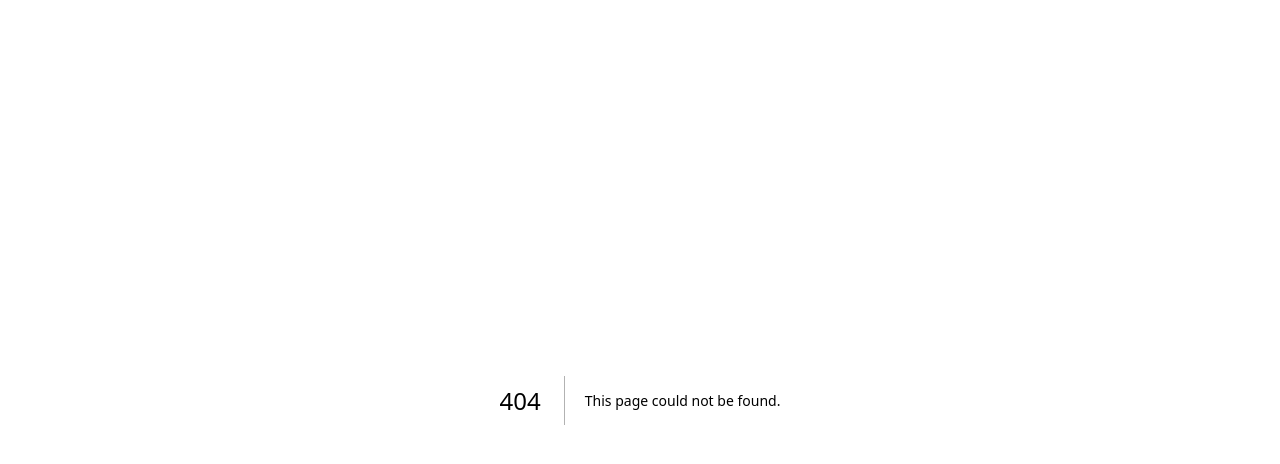
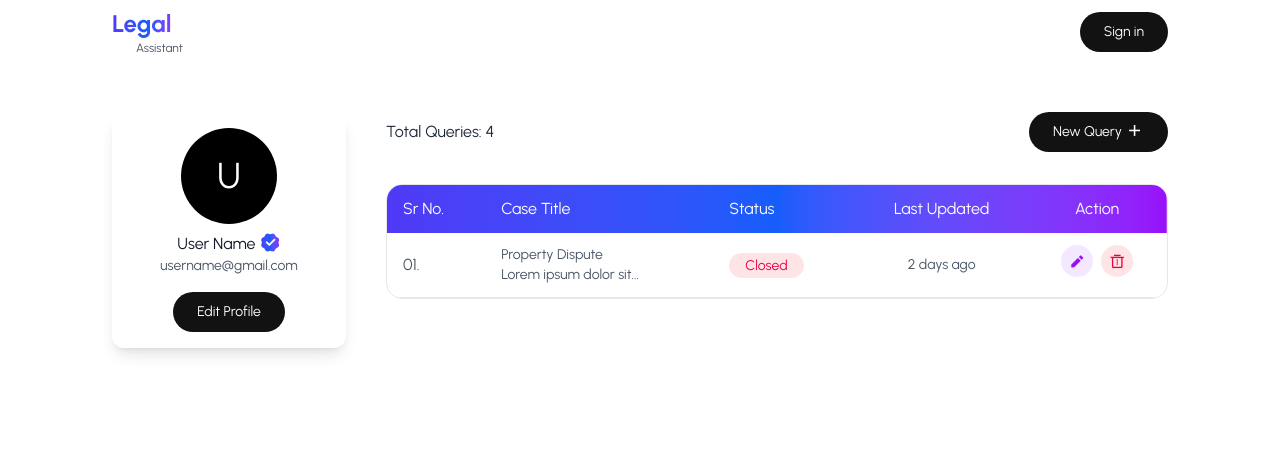
Before and after one commit to thedeepakmaurya/legassist, a Next.js app: page /dashboard in a window 1280 px wide. Before the commit this address had no page. Shown: the top 464 px of the page. Built offline with nearby package versions, Linux system fonts and the light colour scheme.

Commit message:
refactor(profile): add query table

```diff
--- a/src/app/profile/page.jsx
+++ b/src/app/dashboard/page.jsx
@@ -1,10 +1,10 @@
-import Profile from "@/components/pages/Profile";
+import Dashboard from "@/components/pages/Dashboard";
 import MainTemplate from "@/components/templates/MainTemplate";
 
 const page = () => {
   return (
     <MainTemplate>
-      <Profile />
+      <Dashboard />
     </MainTemplate>
   );
 };
--- a/src/components/atoms/Button.jsx
+++ b/src/components/atoms/Button.jsx
@@ -2,7 +2,7 @@ const Button = (props) => {
   const { icon, label, className, ...restProps } = props;
   return (
     <button
-      className={`bg-primary transform cursor-pointer rounded-full px-6 py-3  text-white transition duration-300 hover:bg-gray-800 ${className}`}
+      className={`bg-primary text-sm h-fit transform cursor-pointer rounded-full px-6 py-2.5  text-white transition duration-300 hover:bg-gray-800 ${className}`}
     >
       {label} {icon && <i className={`ri-${icon} ri-lg`}></i>}
     </button>
--- a/src/components/molecules/QueryCard.jsx
+++ b/src/components/molecules/QueryCard.jsx
@@ -2,13 +2,22 @@ import Button from "../atoms/Button";
 
 const QueryCard = ({ title, description, link }) => {
   return (
-    <div className="border-light-gray rounded-lg border p-4">
-      <h4 className="text-xl font-semibold">1. Contract Review</h4>
+    <div className="rounded-xl p-4 shadow-lg">
+      <h4 className="text-lg font-medium">
+        <span className="text-xl font-bold text-gray-400">01.</span>{" "}
+        <span className="font-medium">Contract Review</span>
+      </h4>
       <p className="text-gray-600">
-        Lorem, ipsum dolor sit amet consectetur adipisicing elit. Voluptatibus,
-        accusamus eius perferendis earum quo dignissimos.
+        Lorem ipsum dolor sit amet consectetur adipisicing elit. Id ducimus
+        repellat dolore voluptatibus minus quae.
       </p>
-      <Button label="View Details" className="mt-3" />
+      <div className="mt-8 flex items-center justify-between gap-2">
+        <p className="text-sm text-gray-600">2 days ago</p>
+        <div className="flex gap-2">
+          <i className="ri-eye-2-line h-fit rounded-full bg-purple-100 px-2 py-1 text-purple-600"></i>
+          <i className="ri-delete-bin-5-line h-fit rounded-full bg-rose-100 px-2 py-1 text-rose-600"></i>
+        </div>
+      </div>
     </div>
   );
 };
--- a/src/components/organisms/Header.jsx
+++ b/src/components/organisms/Header.jsx
@@ -12,7 +12,7 @@ const Header = () => {
   }, []);
 
   return (
-    <header className="flex-between sticky top-0 rounded-lg bg-white/80 px-4 py-2">
+    <header className="flex-between sticky top-0 rounded-lg bg-white/80 md:px-28 px-4 py-2">
       <Link className="text-primary flex items-center gap-2" href="/">
         <h1 className="flex flex-col text-2xl font-semibold">
           <span className="text-gradient">Legal </span>
--- /dev/null
+++ b/src/components/pages/Dashboard/Profile.jsx
@@ -0,0 +1,18 @@
+import Button from "@/components/atoms/Button";
+
+const Profile = () => {
+  return (
+    <div className="shadow-lg flex h-fit flex-col py-4 rounded-xl items-center md:col-span-2">
+      <div className="flex h-24 w-24 items-center justify-center rounded-full bg-black">
+        <p className="text-4xl text-white">U</p>
+      </div>
+      <p className="mt-2 font-medium text-gray-900">
+        User Name <i className="ri-verified-badge-fill text-gradient ri-lg"></i>
+      </p>
+      <p className="text-sm mb-4 text-gray-600">username@gmail.com</p>
+      <Button label="Edit Profile" />
+    </div>
+  );
+};
+
+export default Profile;
--- /dev/null
+++ b/src/components/pages/Dashboard/Queries.jsx
@@ -0,0 +1,54 @@
+import Button from "@/components/atoms/Button";
+import QueryCard from "@/components/molecules/QueryCard";
+
+const Queries = () => {
+  return (
+    <div className="md:col-span-6">
+      <div className="flex items-center justify-between">
+        <p className="text-gray-800">Total Queries: 4</p>
+        <Button label="New Query" icon="add-line" />
+      </div>
+
+      <div className="mt-8 overflow-x-auto rounded-2xl border border-gray-200">
+        <table className="min-w-full rounded-2xl text-nowrap">
+          <thead className="bg-gradient-to-r from-indigo-600 via-blue-600 to-purple-600 text-white">
+            <tr>
+              <th className="px-4 py-3 text-left font-medium">Sr No.</th>
+              <th className="px-4 py-3 text-left font-medium">Case Title</th>
+              <th className="px-4 py-3 text-left font-medium">Status</th>
+              <th className="px-4 py-3 font-medium">Last Updated</th>
+              <th className="px-4 py-3 font-medium">Action</th>
+            </tr>
+          </thead>
+          <tbody>
+            <Row />
+          </tbody>
+        </table>
+      </div>
+    </div>
+  );
+};
+
+export default Queries;
+
+const Row = () => {
+  return (
+    <tr className="border-b border-gray-200 text-gray-600">
+      <td className="px-4 py-3">01.</td>
+      <td className="px-4 py-3 text-sm">
+        <p>Property Dispute</p>
+        <p>Lorem ipsum dolor sit...</p>
+      </td>
+      <td className="px-4 py-3">
+        <span className="rounded-full bg-rose-100 px-4 py-1 text-sm text-rose-600">
+          Closed
+        </span>
+      </td>
+      <td className="px-4 py-3 text-center text-sm">2 days ago</td>
+      <td className="flex items-center justify-center gap-2 px-4 py-3">
+        <i class="ri-pencil-fill rounded-full bg-purple-100 px-2 py-1 text-purple-600"></i>
+        <i class="ri-delete-bin-3-line rounded-full bg-rose-100 px-2 py-1 text-rose-600"></i>
+      </td>
+    </tr>
+  );
+};
--- /dev/null
+++ b/src/components/pages/Dashboard/index.jsx
@@ -0,0 +1,13 @@
+import Profile from "./Profile";
+import Queries from "./Queries";
+
+const Dashboard = () => {
+  return (
+    <section className="mt-8 grid grid-cols-1 md:grid-cols-8 gap-10">
+      <Profile />
+      <Queries />
+    </section>
+  );
+};
+
+export default Dashboard;
--- a/src/components/pages/Profile/Queries.jsx
+++ /dev/null
@@ -1,20 +0,0 @@
-import Button from "@/components/atoms/Button";
-import QueryCard from "@/components/molecules/QueryCard";
-
-const Queries = () => {
-  return (
-    <div className="mt-8">
-      <h2 className="pb-2 text-xl font-bold text-gray-900 md:text-3xl">
-        My Queries
-      </h2>
-      <div className="mt-5 grid gap-6 md:gap-10 md:grid-cols-3">
-          <QueryCard/>
-          <QueryCard/>
-          <QueryCard/>
-          <QueryCard/>
-      </div>
-    </div>
-  );
-};
-
-export default Queries;
--- a/src/components/pages/Profile/index.jsx
+++ /dev/null
@@ -1,18 +0,0 @@
-import Queries from "./Queries";
-
-const Profile = () => {
-  return (
-    <section className="mt-8">
-      <div className="flex-center flex-col">
-        <div className="flex h-24 w-24 items-center justify-center rounded-full bg-black">
-          <p className="text-4xl text-white">U</p>
-        </div>
-        <p className="mt-2 font-bold text-gray-900">User Name</p>
-        <p className="text-sm text-gray-600">username@gmail.com</p>
-      </div>
-      <Queries />
-    </section>
-  );
-};
-
-export default Profile;
```
